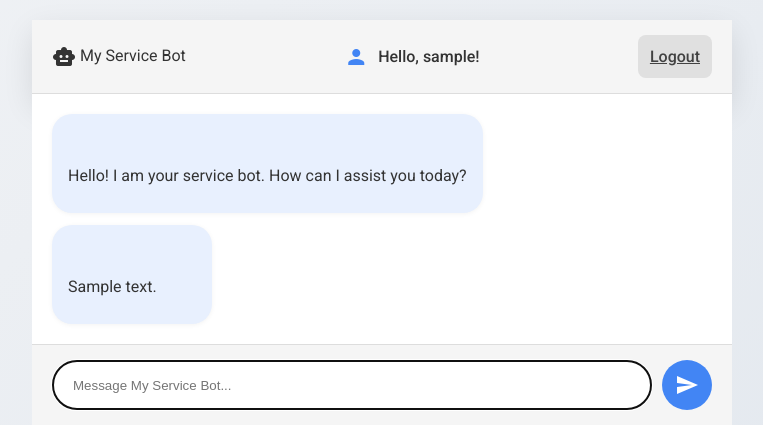
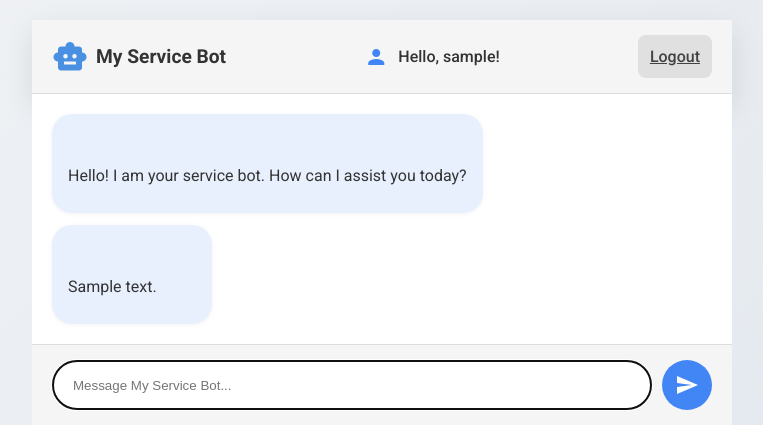
Before and after one commit to amitpaul3002/SurviceBuddy, a Flask app: template Templates/index.html in a window 1280 px wide. Shown: the top 425 px of the page, without its empty margins (258-1021 px from the left). Run offline with Flask 3, Linux system fonts and the light colour scheme; the template is opened without the code that fills it: most values are stand-ins (such as "Sample title", 1, 10 or a date in 2020).

Commit message:
Update style.css
add bot logo design

```diff
--- a/Static/CSS/style.css
+++ b/Static/CSS/style.css
@@ -25,6 +25,23 @@
     padding: 20px;
     justify-content: center;
     align-items: center;
+}
+.bot-logo {
+    display: flex;
+    align-items: center;
+    gap: 8px;
+    font-size: 1.2rem;
+}
+
+.robot-icon-large {
+    font-size: 36px; /* bigger robot icon */
+    color: #4a90e2; /* optional color */
+}
+
+.bot-name {
+    font-weight: bold;
+    font-size: 1.2rem;
+    color: #333;
 }
 
 .auth-card {
```
